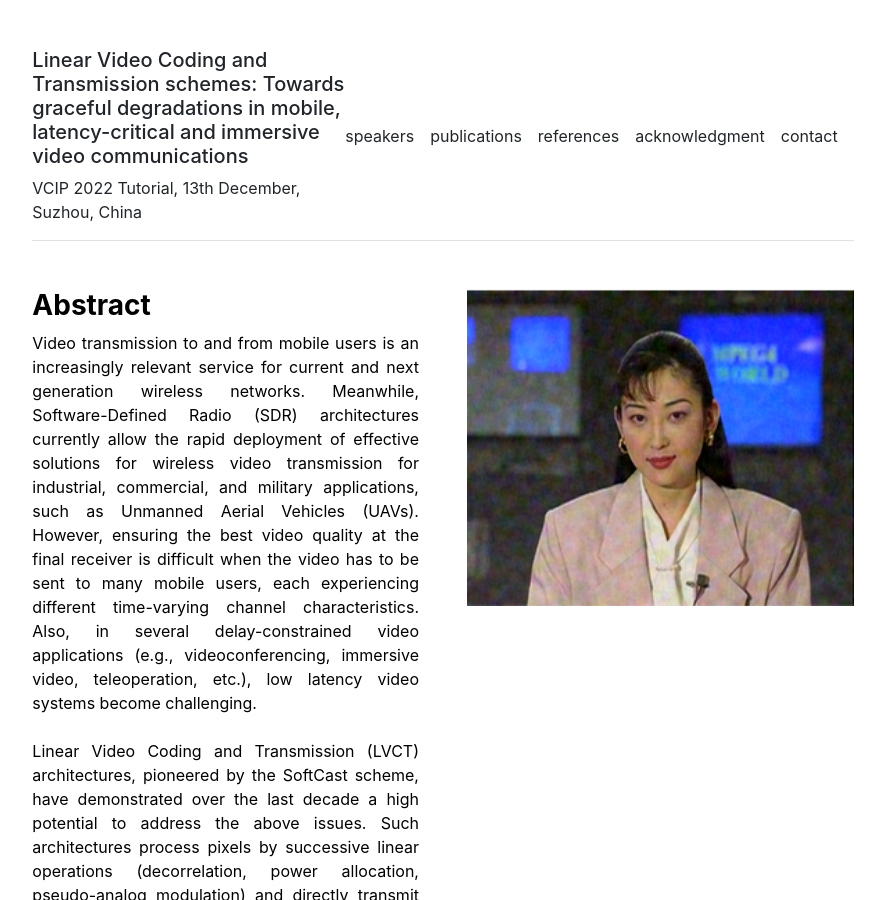
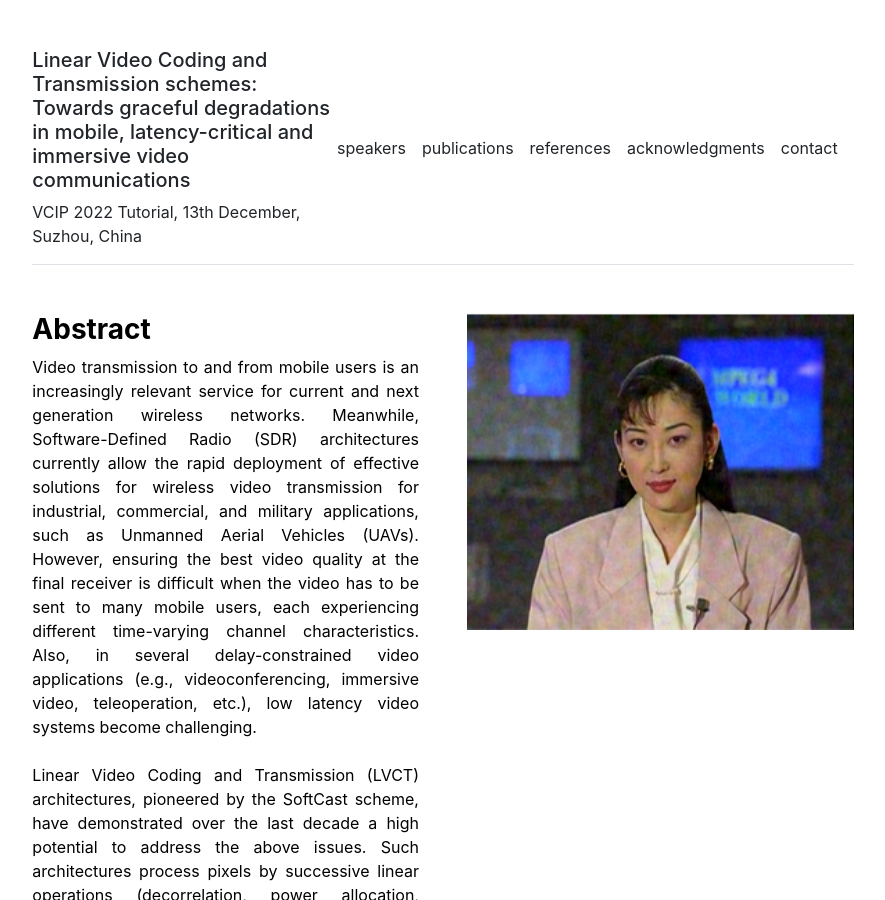
Before and after one commit to XiaYi59/LVCT, a Jekyll site: the page built from index.md, in a window 1280 px wide and 900 px high. Shown: the whole window, without its empty margins (197-1082 px from the left). Built offline with Jekyll 4.4.1, drawn with Linux system fonts in a browser that asks for light colours.

Commit message:
Update settings.yml

```diff
--- a/_data/settings.yml
+++ b/_data/settings.yml
@@ -2,7 +2,7 @@ menu:
 - {name: 'speakers', url: '/people'}
 - {name: 'publications', url: '/publications'}
 - {name: 'references', url: '/references'}
-- {name: 'acknowledgment', url: '/acknowledgment'}
+- {name: 'acknowledgments', url: '/acknowledgment'}
 #- {name: 'courses', url: '/courses'}
 #- {name: 'cv', url: '/cv'}
 - {name: 'contact', url: '/contact'}
```
